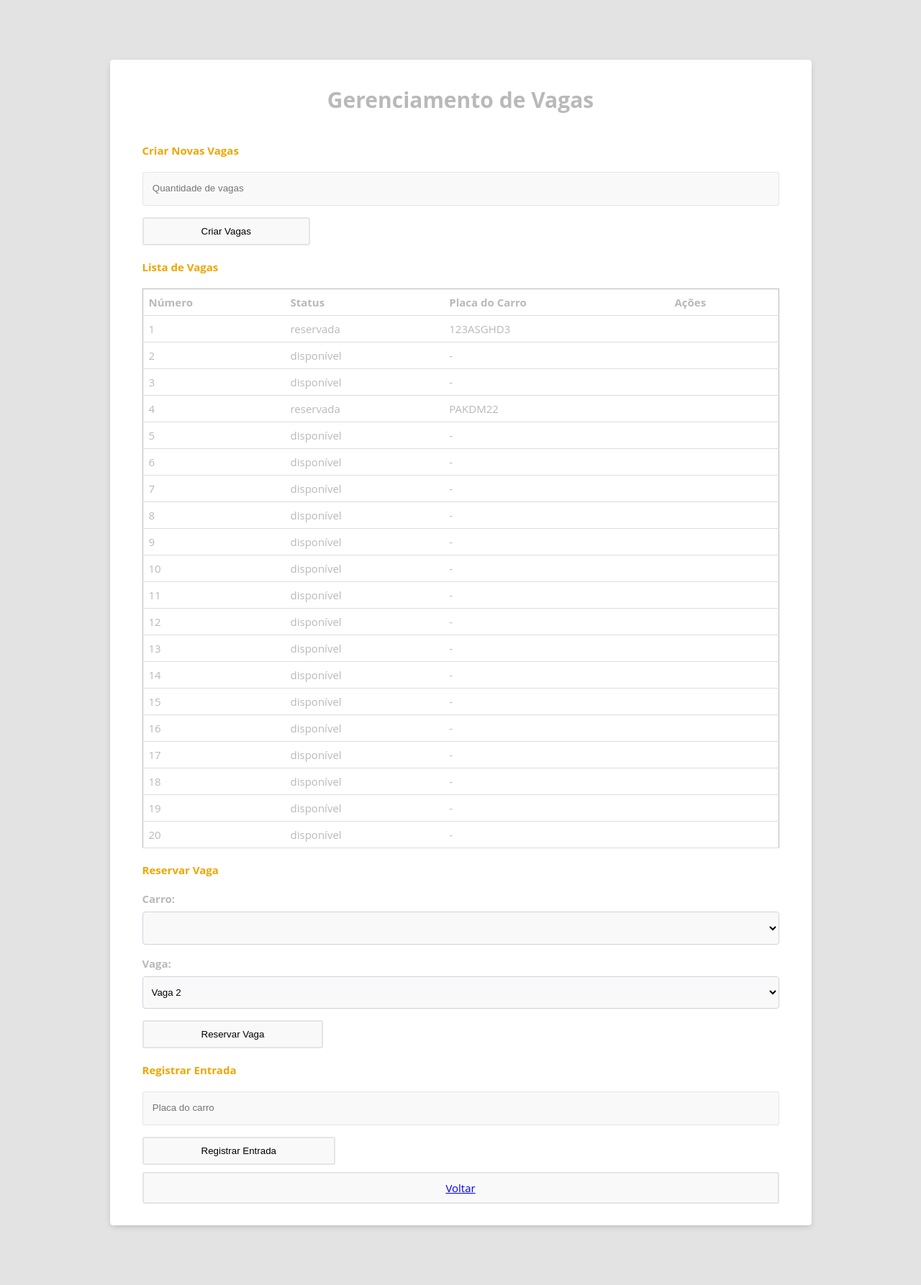
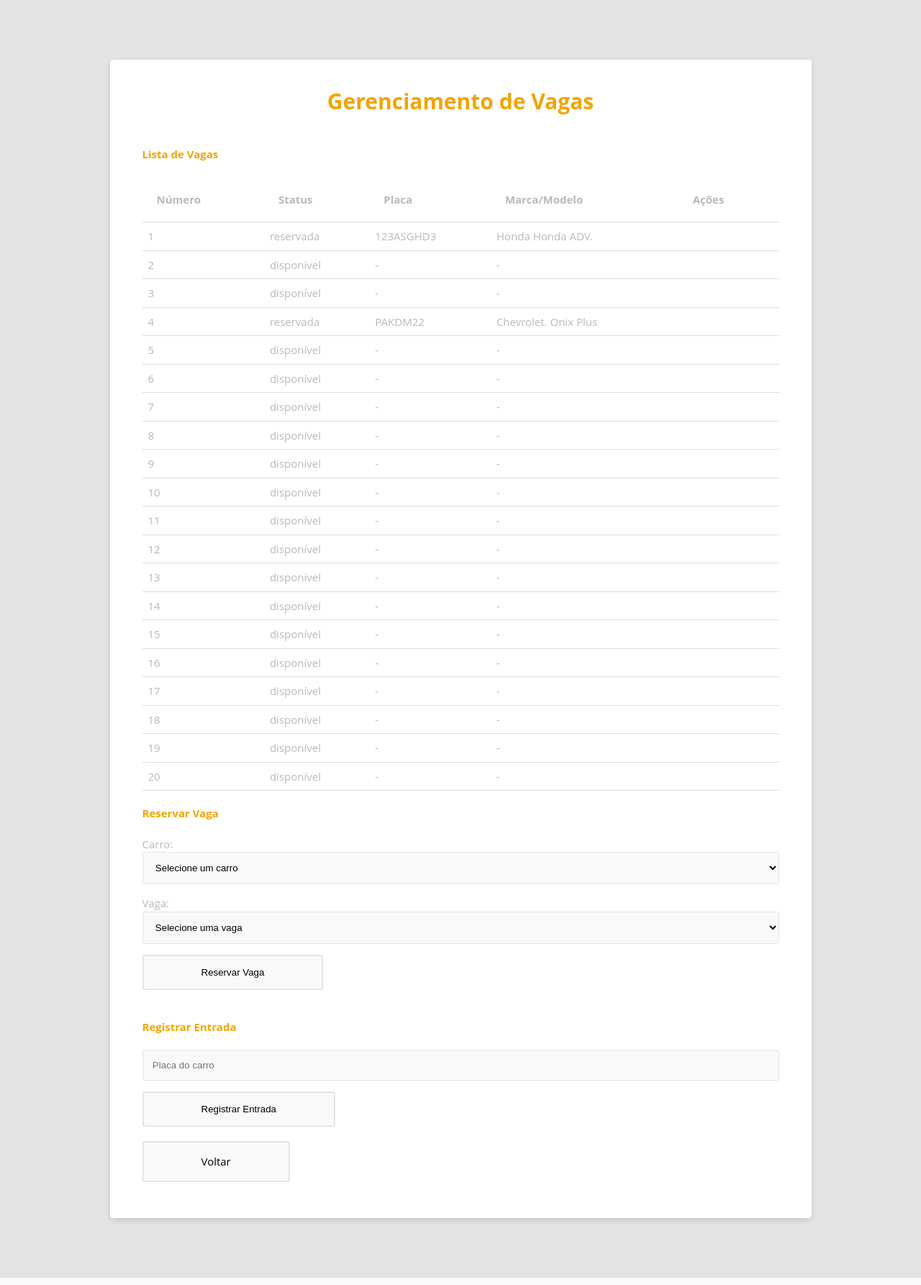
Before and after one commit to IasminAngel/Project_parking, a Flask app: page /gerenciar_vagas in a window 1280 px wide. Shown: the whole page at 72% size. Run offline with Flask 3, Linux system fonts and the light colour scheme; data comes from the database, SQL or seed files in the repository; both versions use the stored data as it was after the commit; lists and menus that the app fills with data are empty.

Commit message:
Código completo e terminado !

```diff
--- a/app.py
+++ b/app.py
@@ -82,8 +82,15 @@ def adicionar_carro():
             cursor.execute("INSERT INTO carro (placa, marca, modelo, ano) VALUES (?, ?, ?, ?)",
                            (placa, marca, modelo, ano))
             conectar.commit()
+
+            # Buscar TODOS os carros após inserção
+            cursor.execute("SELECT * FROM carro")
+            carros = cursor.fetchall()
             conectar.close()
+
             flash('Carro adicionado com sucesso!', 'success')
+            return render_template('index.html', carros=carros, datetime=datetime)  # Renderiza com os dados atualizados
+
         except sqlite3.IntegrityError:
             flash('Erro: Placa já cadastrada!', 'error')
         except Exception as e:
@@ -199,6 +206,7 @@ def atualizar_carro():
         if 'conn' in locals():
             conn.close()
 
+
 @app.route('/gerenciar_vagas')
 def gerenciar_vagas():
     conectar = conectar_db()
@@ -207,11 +215,20 @@ def gerenciar_vagas():
     cursor.execute("SELECT * FROM vaga")
     vagas = cursor.fetchall()
 
-    cursor.execute("SELECT * FROM carro")
-    carros = cursor.fetchall()
+    # Alteração importante: buscar TODOS os carros, não apenas os disponíveis
+    cursor.execute("SELECT * FROM carro WHERE vaga_id IS NULL")
+    carros_disponiveis = cursor.fetchall()
+    cursor.execute("SELECT * FROM carro ")
+    todos_carros = cursor.fetchall()
 
     conectar.close()
-    return render_template('gerenciar_vagas.html', vagas=vagas, carros=carros, datetime=datetime)
+
+    return render_template('gerenciar_vagas.html',
+                         vagas=vagas,
+                         todos_carros=todos_carros,
+                         carros_disponiveis= carros_disponiveis, # Envia todos os carros para o template
+                         datetime=datetime)
+
 
 @app.route('/criar_vagas', methods=['POST'])
 def criar_vagas():
--- a/static/css/styles.css
+++ b/static/css/styles.css
@@ -1,64 +1,71 @@
+:root {
+  --primary-color: #f0a500;
+  --primary-dark: #bd8200;
+  --text-color: #b9b9b9;
+  --background: #e3e3e3;
+  --white: #fff;
+  --light-gray: #f9f9f9;
+  --border-color: #e5e5e5;
+  --success: #4caf50;
+  --success-hover: #45a049;
+  --danger: #f44336;
+  --danger-hover: #d32f2f;
+  --available: #d4edda;
+  --occupied: #f8d7da;
+  --reserved: #fff3cd;
+  --shadow: 0px 3px 10px -2px rgba(0, 0, 0, 0.2);
+  --transition: all 0.35s ease-in-out;
+}
+
 *,
-*:before,
-*:after {
+*::before,
+*::after {
   box-sizing: border-box;
 }
 
 body {
   padding: 5em;
-  font-family: "Open Sans", "Helvetica Neue", Helvetica, Arial, sans-serif;
-  font-size: 15px;
-  color: #b9b9b9;
-  background-color: #e3e3e3;
+  font: 15px/1.5 "Open Sans", "Helvetica Neue", Helvetica, Arial, sans-serif;
+  color: var(--text-color);
+  background-color: var(--background);
 }
 
+h1,
 h4 {
-  color: #f0a500;
+  color: var(--primary-color);
 }
 
 h1 {
+  display: flex;
   align-items: center;
   justify-content: center;
-  display: flex;
+}
+
+.container {
+  max-width: 65em;
+  padding: 1em 3em 2em;
+  margin: 0 auto;
+  background-color: var(--white);
+  border-radius: 4.2px;
+  box-shadow: var(--shadow);
 }
 
 input,
+select,
 select option,
-select {
+.table-input {
   width: 100%;
   padding: 1em;
-  line-height: 1.4;
-  background-color: #f9f9f9;
-  border: 1px solid #e5e5e5;
+  background-color: var(--light-gray);
+  border: 1px solid var(--border-color);
   border-radius: 3px;
-  -webkit-transition: 0.35s ease-in-out;
-  -moz-transition: 0.35s ease-in-out;
-  -o-transition: 0.35s ease-in-out;
-  transition: 0.35s ease-in-out;
-  transition: all 0.35s ease-in-out;
+  transition: var(--transition);
 }
 
-.button-group {
-  display: flex;
-  gap: 10px;
-  margin-bottom: 1em;
-}
-
-input:focus {
+input:focus,
+select:focus {
   outline: 0;
-  border-color: #bd8200;
-}
-
-input:focus+.input-icon i {
-  color: #f0a500;
-}
-
-input:focus+.input-icon:after {
-  border-right-color: #f0a500;
-}
-
-input:checked+label:after {
-  opacity: 1;
+  border-color: var(--primary-dark);
 }
 
 select {
@@ -66,24 +73,9 @@ select {
   line-height: 2;
 }
 
-select:first-of-type {
-  border-top-left-radius: 3px;
-  border-bottom-left-radius: 3px;
-}
-
-select:last-of-type {
-  border-top-right-radius: 3px;
-  border-bottom-right-radius: 3px;
-}
-
-select:focus,
-select:active {
-  outline: 0;
-}
-
 select option {
-  background-color: #f0a500;
-  color: #fff;
+  background-color: var(--primary-color);
+  color: var(--white);
 }
 
 .input-group {
@@ -125,33 +117,96 @@ select option {
   top: 0.6em;
   bottom: 0.6em;
   left: 3.4em;
-  display: block;
-  border-right: 1px solid #e5e5e5;
+  border-right: 1px solid var(--border-color);
   content: "";
-  -webkit-transition: 0.35s ease-in-out;
-  -moz-transition: 0.35s ease-in-out;
-  -o-transition: 0.35s ease-in-out;
-  transition: 0.35s ease-in-out;
-  transition: all 0.35s ease-in-out;
+  transition: var(--transition);
 }
 
-.input-group-icon .input-icon i {
-  -webkit-transition: 0.35s ease-in-out;
-  -moz-transition: 0.35s ease-in-out;
-  -o-transition: 0.35s ease-in-out;
-  transition: 0.35s ease-in-out;
-  transition: all 0.35s ease-in-out;
+.btn-option,
+.btn-small {
+  border-radius: 3px;
+  cursor: pointer;
+  transition: var(--transition);
 }
 
-.container {
-  max-width: 65em;
-  padding: 1em 3em 2em 3em;
-  margin: 0em auto;
-  background-color: #fff;
-  border-radius: 4.2px;
-  box-shadow: 0px 3px 10px -2px rgba(0, 0, 0, 0.2);
+.btn-option {
+  padding: 15px 80px;
+  margin-bottom: 20px;
+  background-color: var(--light-gray);
+  border: 2px solid var(--border-color);
+  display: inline-block;
+  align-items: center;
+  justify-content: center;
+  text-decoration: none;
+  color: #000;
 }
 
+.btn-option:hover {
+  background-color: var(--primary-color);
+  color: var(--white);
+  border-color: var(--primary-dark);
+}
+
+.btn-option i {
+  margin-right: 0.5em;
+}
+
+.btn-small {
+  padding: 4px 8px;
+  font-size: 12px;
+  margin: 2px;
+  border: none;
+  color: var(--white);
+}
+
+.btn-save {
+  background-color: var(--success);
+}
+
+.btn-save:hover {
+  background-color: var(--success-hover);
+}
+
+.btn-remove {
+  background-color: var(--danger);
+}
+
+.btn-remove:hover {
+  background-color: var(--danger-hover);
+}
+
+table {
+  width: 100%;
+  border-collapse: collapse;
+  margin-top: 20px;
+  text-align: left;
+}
+
+th,
+td {
+  padding: 8px;
+  text-align: left;
+  border-bottom: 1px solid #ddd;
+}
+
+th {
+  padding: 20px;
+}
+
+tr:hover {
+  background-color: #f5f5f5;
+}
+
+.action-buttons {
+  white-space: nowrap;
+  width: 1%;
+}
+
+.action-buttons form {
+  display: inline-block;
+}
+
+/* Layout */
 .row {
   zoom: 1;
 }
@@ -166,118 +221,25 @@ select option {
   clear: both;
 }
 
-.col-half {
+.col-half,
+.col-third {
   padding-right: 10px;
   float: left;
+}
+
+.col-half {
   width: 50%;
 }
 
-.col-half:last-of-type {
-  padding-right: 0;
-}
-
 .col-third {
-  padding-right: 10px;
-  float: left;
   width: 33.33333333%;
 }
 
+.col-half:last-of-type,
 .col-third:last-of-type {
   padding-right: 0;
 }
 
-.btn-option {
-  padding: 10px 80px;
-  background-color: #f9f9f9;
-  border: 2px solid #e5e5e5;
-  border-radius: 3px;
-  cursor: pointer;
-  transition: background-color 0.3s ease-in-out, color 0.3s ease-in-out;
-  display: flex;
-  align-items: center;
-  justify-content: center;
-}
-
-.btn-option:hover {
-  background-color: #f0a500;
-  color: white;
-  border-color: #bd8200;
-}
-
-table {
-  border-collapse: collapse;
-  border: 1px solid;
-  width: 100%;
-  margin-top: 20px;
-  text-align: left;
-}
-
-.btn-option {
-  margin-top: 10px;
-}
-
-th {
-  padding: 20px;
-}
-
-td,
-th {
-  padding: 8px;
-  text-align: left;
-  border-bottom: 1px solid #ddd;
-}
-
-.btn-option i {
-  margin-right: 0.5em;
-}
-
-.table-input {
-  width: 90%;
-  padding: 5px;
-  border: 1px solid #ddd;
-  border-radius: 4px;
-  font-size: 14px;
-}
-
-.action-buttons {
-  white-space: nowrap;
-  width: 1%;
-}
-
-.btn-small {
-  padding: 4px 8px;
-  font-size: 12px;
-  margin: 2px;
-  border: none;
-  border-radius: 3px;
-  cursor: pointer;
-  transition: background-color 0.3s;
-}
-
-.btn-save {
-  background-color: #4caf50;
-  color: white;
-}
-
-.btn-save:hover {
-  background-color: #45a049;
-}
-
-.btn-remove {
-  background-color: #f44336;
-  color: white;
-}
-
-.btn-remove:hover {
-  background-color: #d32f2f;
-}
-
-.action-buttons form {
-  display: inline-block;
-}
-
-
-/* Estilos para gerenciamento de vagas */
 .stats-container {
   display: flex;
   gap: 1rem;
@@ -306,63 +268,56 @@ th {
   margin-bottom: 0;
 }
 
+.btn-delete {
+  background-color: #dc3545;
+  color: white;
+}
+
+.btn-delete:hover {
+  background-color: #c82333;
+}
+
+.action-buttons {
+  display: flex;
+  gap: 5px;
+  flex-wrap: wrap;
+}
+
+.btn-delete {
+  background-color: #dc3545;
+  color: white;
+}
+
+.btn-delete:hover {
+  background-color: #c82333;
+}
+
+#formDeletarVaga {
+  margin-top: 20px;
+  padding: 15px;
+  border: 1px solid #ddd;
+  border-radius: 5px;
+}
+
 .stat-card.available {
-  background: #d4edda;
+  background: var(--available);
 }
 
 .stat-card.occupied {
-  background: #f8d7da;
+  background: var(--occupied);
 }
 
 .stat-card.reserved {
-  background: #fff3cd;
+  background: var(--reserved);
 }
 
-form .input-group {
-  margin-bottom: 1rem;
-}
+@media (max-width: 540px) {
+  body {
+    padding: 2em;
+  }
 
-form .input-group label {
-  display: block;
-  margin-bottom: 0.5rem;
-  font-weight: bold;
-}
-
-form .input-group input[type="date"],
-form .input-group select {
-  width: 100%;
-  padding: 0.5rem;
-  border: 1px solid #ced4da;
-  border-radius: 4px;
-}
-
-.form-saida {
-  display: inline;
-}
-
-.btn-small {
-  padding: 5px 10px;
-  font-size: 0.8rem;
-  border: none;
-  border-radius: 4px;
-  cursor: pointer;
-}
-
-.btn-remove {
-  background-color: #f44336;
-  color: white;
-}
-
-.btn-remove:hover {
-  background-color: #d32f2f;
-}
-
-.fa-sign-out-alt {
-  margin-right: 5px;
-}
-
-@media only screen and (max-width: 540px) {
-  .col-half {
+  .col-half,
+  .col-third {
     width: 100%;
     padding-right: 0;
   }
--- a/templates/gerenciar_vagas.html
+++ b/templates/gerenciar_vagas.html
@@ -15,7 +15,7 @@
       <h1>Gerenciamento de Vagas</h1>
     </div>
 
-    <div class="row">
+    <!--<div class="row">
       <h4>Criar Novas Vagas</h4>
       <form action="/criar_vagas" method="post">
         <div class="input-group">
@@ -23,7 +23,7 @@
         </div>
         <button type="submit" class="btn-option">Criar Vagas</button>
       </form>
-    </div>
+    </div>-->
 
     <div class="row">
       <h4>Lista de Vagas</h4>
@@ -32,7 +32,8 @@
           <tr>
             <th>Número</th>
             <th>Status</th>
-            <th>Placa do Carro</th>
+            <th>Placa</th>
+            <th>Marca/Modelo</th>
             <th>Ações</th>
           </tr>
         </thead>
@@ -41,9 +42,10 @@
           <tr>
             <td>{{ vaga[1] }}</td>
             <td>{{ vaga[2] }}</td>
+
             <td>
               {% if vaga[3] %}
-              {% for carro in carros if carro[0] == vaga[3] %}
+              {% for carro in todos_carros if carro[0] == vaga[3] %}
               {{ carro[1] }}
               {% endfor %}
               {% else %}
@@ -51,15 +53,24 @@
               {% endif %}
             </td>
             <td>
+              {% if vaga[3] %}
+              {% for carro in todos_carros if carro[0] == vaga[3] %}
+              {{ carro[2] }} {{ carro[3] }}
+              {% endfor %}
+              {% else %}
+              -
+              {% endif %}
+            </td>
+
+            <td>
               {% if vaga[2] == 'ocupada' %}
-              {% for carro in carros if carro[0] == vaga[3] %}
-              <form action="/registrar_saida" method="post" class="form-saida">
-                <input type="hidden" name="placa" value="{{ carro[1] }}">
+              <form action="/registrar_saida" method="post">
+                <input type="hidden" name="placa"
+                  value="{% for carro in todos_carros if carro[0] == vaga[3] %}{{ carro[1] }}{% endfor %}">
                 <button type="submit" class="btn-small btn-remove">
                   <i class="fa fa-sign-out-alt"></i> Registrar Saída
                 </button>
               </form>
-              {% endfor %}
               {% endif %}
             </td>
           </tr>
@@ -73,26 +84,29 @@
       <form action="/reservar_vaga" method="post">
         <div class="input-group">
           <label for="carro_id">Carro:</label>
-          <select name="carro_id" required>
+          <select name="carro_id" id="carro_id" required>
+            <option value="">Selecione um carro</option>
             {% for carro in carros_disponiveis %}
             <option value="{{ carro[0] }}">
-              {{ carro[1] }} - {{ carro[2] }} {{ carro[3] }}
+              {{ carro[1] }} - {{ carro[2] }} {{ carro[3] }} ({{ carro[4] }})
             </option>
             {% endfor %}
           </select>
         </div>
+
         <div class="input-group">
           <label for="vaga_id">Vaga:</label>
-          <select name="vaga_id" required>
-            {% for vaga in vagas %} {% if vaga[2] == 'disponível' %}
+          <select name="vaga_id" id="vaga_id" required>
+            <option value="">Selecione uma vaga</option>
+            {% for vaga in vagas if vaga[2] == 'disponível' %}
             <option value="{{ vaga[0] }}">Vaga {{ vaga[1] }}</option>
-            {% endif %} {% endfor %}
+            {% endfor %}
           </select>
         </div>
+
         <button type="submit" class="btn-option">Reservar Vaga</button>
       </form>
     </div>
-
     <div class="row">
       <h4>Registrar Entrada</h4>
       <form action="/registrar_entrada" method="post">
```
Also changed, not shown: static/js/script.js (+17 -31 lines), crud.db.
